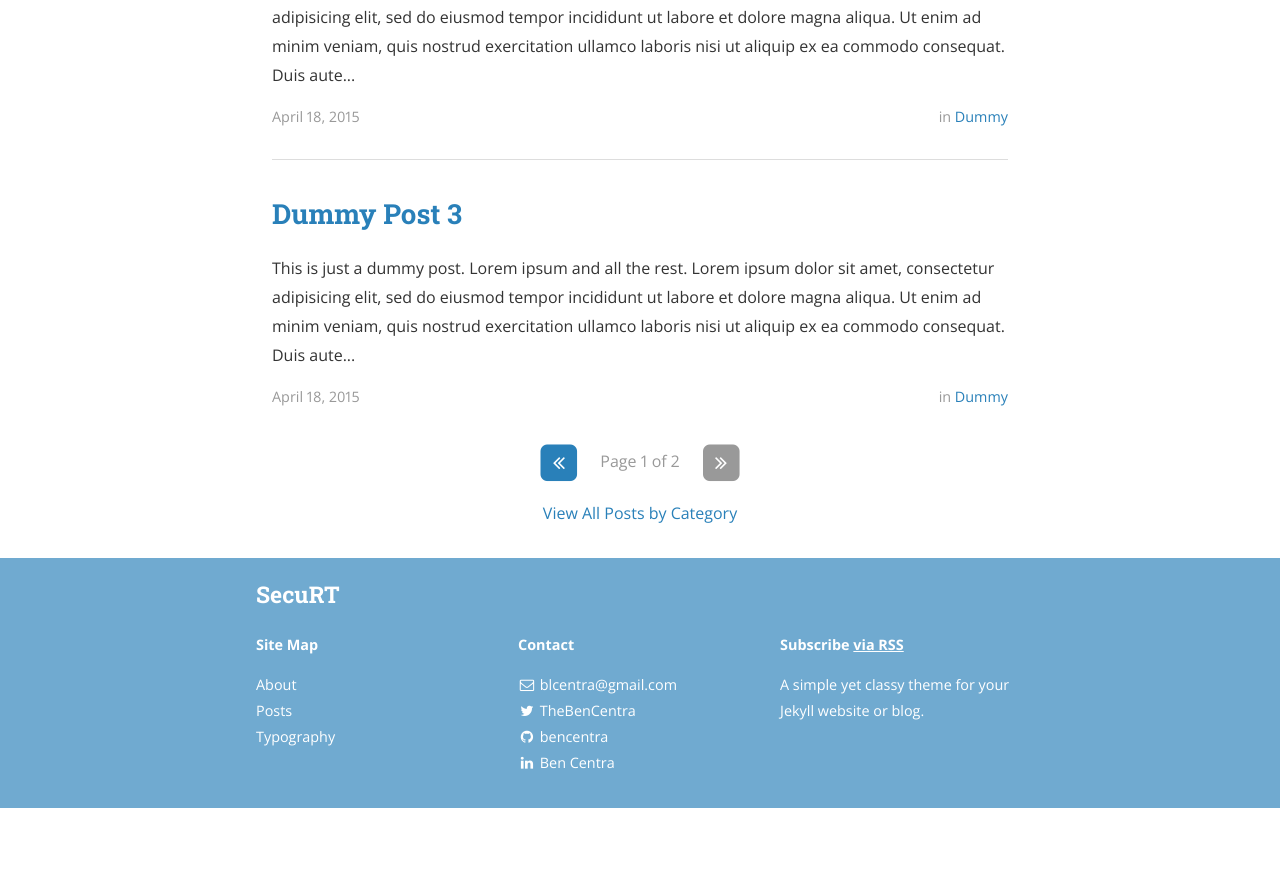
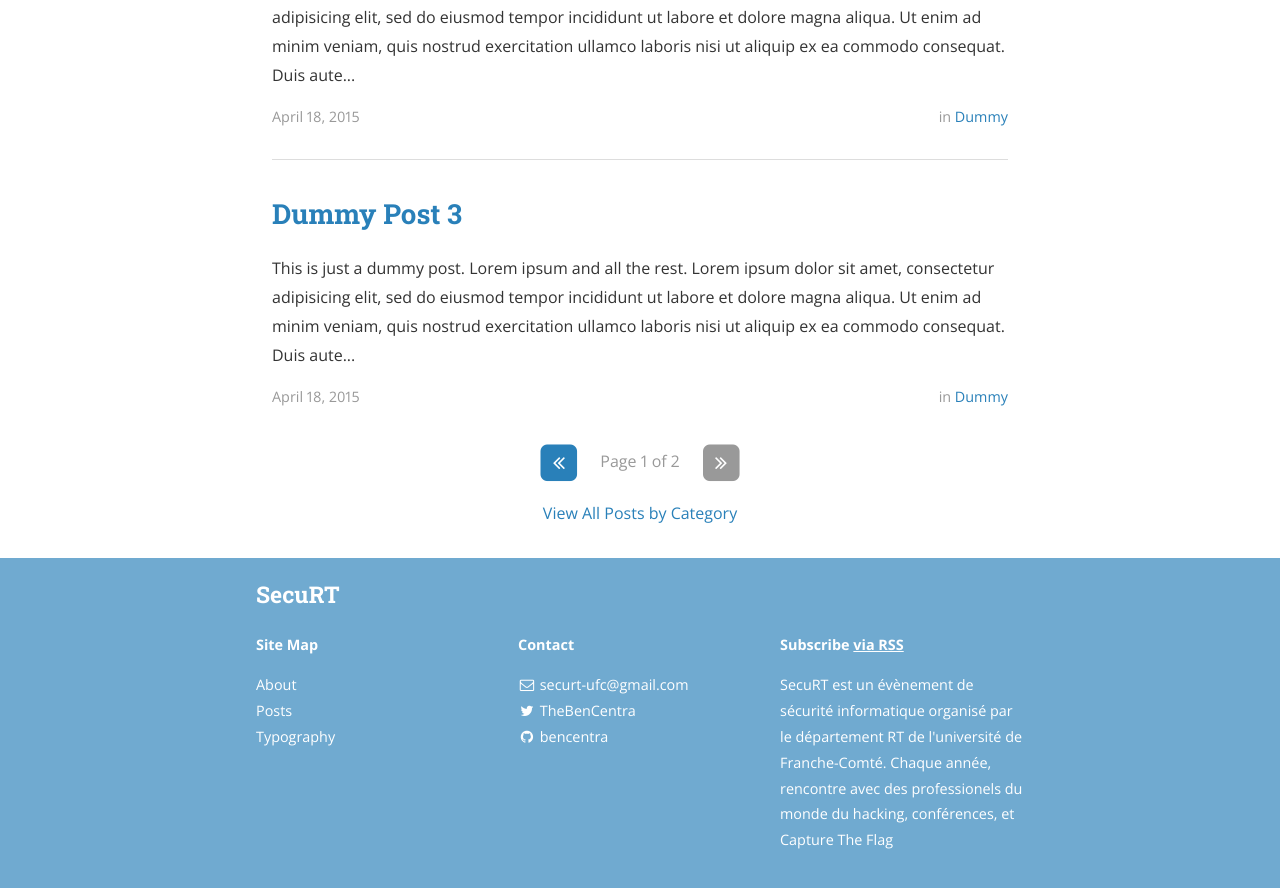
Before and after one commit to SecuRT/securt.github.io, a Jekyll site: the page built from index.html, in a window 1280 px wide and 900 px high, scrolled down 1437 px. Shown: the top 888 px of the window. Built offline with Jekyll 4.4.1, drawn with Linux system fonts in a browser that asks for light colours; nearby versions of some CDN libraries; the list of posts is cut into pages by our own code; a style sheet for code colours, icons or effects is not loaded; before the commit the page ends 2245 px from its top, so only the background shows below that; some of the changed lines change nothing that is shown; some of the changed text lies outside the part shown.

Commit message:
advanced configuration

```diff
--- a/_config.yml
+++ b/_config.yml
@@ -1,19 +1,16 @@
-# External gems
-gems:
-  - jekyll-archives # Sorry, not GitHub pages friendly!
-  - jekyll-sitemap
-
 exclude:
   - "/vendor/"
 
 # Site settings
 title: SecuRT
-subtitle: "A simple yet classy theme for your Jekyll website or blog"
-email: blcentra@gmail.com
-name: Ben Centra
+subtitle: "Conférences & Capture the flag"
+email: securt-ufc@gmail.com
+name: SecuRT
 description: >
-  A simple yet classy theme for your Jekyll website or blog.
-baseurl: "" # the subpath of your site, e.g. /blog/
+  SecuRT est un évènement de sécurité informatique organisé par le département RT de l'université de
+  Franche-Comté. Chaque année, rencontre avec des professionels du monde du hacking, conférences, et
+  Capture The Flag
+baseurl: "/" # the subpath of your site, e.g. /blog/
 url: "http://securt.github.io" # the base hostname & protocol for your site
 cover: "assets/header_image.jpg"
 logo: "assets/logo.jpg"
@@ -36,9 +33,6 @@ jekyll-archives:
 # Disqus comments
 disqus_shortname: bencentra
 
-# Google analytics
-# ga_tracking_id: "UA-XXXX-1"
-
 # Category descriptions (for archive pages)
 descriptions:
   - cat: jekyll
@@ -47,34 +41,12 @@ descriptions:
   - cat: dummy
     desc: "Just some placeholder posts, lorem ipsum and the rest."
 
-# Social icons and sharing options
-#
-# Social settings are used in two places:
-# * In the footer, as links to your personal profiles
-# * After each blog post for sharing widgets
-#
-# Example:
-#
-# social:
-#   - name: Twitter                         # Name of the service
-#     icon: twitter                         # Font Awesome icon to use (minus fa- prefix)
-#     username: "@TheBenCentra"             # (User) Name to display in the footer link
-#     url: https://twitter.com/TheBenCentra # URL of your profile (leave blank to not display in footer)
-#     desc: Follow me on Twitter            # Description to display as link title, etc
-#     share: true                           # Include in the "Share" section of posts
 social:
   - name: Twitter
     icon: twitter
     username: TheBenCentra
     url: https://twitter.com/TheBenCentra
     desc: Follow me on Twitter
-    share: true
-
-  - name: Facebook
-    icon: facebook
-    username: thebencentra
-    url:
-    desc: Friend me on Facebook
     share: true
 
   - name: GitHub
@@ -84,92 +56,7 @@ social:
     desc: Fork me on GitHub
     share: false
 
-  - name: LinkedIn
-    icon: linkedin
-    username: Ben Centra
-    url: https://www.linkedin.com/pub/ben-centra/47/769/60a
-    desc: Connect with me on LinkedIn
-    share: true
-
-  - name: Google+
-    icon: google-plus
-    username:
-    url:
-    desc: Add me to your Circles
-    share: true
-
-  - name: YouTube
-    icon: youtube
-    username:
-    url:
-    desc: Subscribe on YouTube
-    share: false
-
-  - name: Instagram
-    icon: instagram
-    username:
-    url:
-    desc: Follow me on Instagram
-    share: false
-
-  - name: Pinterest
-    icon: pinterest
-    username:
-    url:
-    desc: Follow me on Pinterest
-    share: true
-
-  - name: SoundCloud
-    icon: soundcloud
-    username:
-    url:
-    desc: Follow me on SoundCloud
-    share: false
-
-  - name: Tumblr
-    icon: tumblr
-    username:
-    url:
-    desc: Follow me on Tumblr
-    share: false
-
-  - name: Steam
-    icon: steam
-    username:
-    url:
-    desc: Friend me on Steam
-    share: false
-
-  - name: Dribbble
-    icon: dribbble
-    username:
-    url:
-    desc: Follow me on Dribble
-    share: false
-
-  - name: Vimeo
-    icon: vimeo-square
-    username:
-    url:
-    desc: Follow me on Vimeo
-    share: false
-
-  - name: Vine
-    icon: vine
-    username:
-    url:
-    desc: Follow me on Vine
-    share: false
-
-# Social sharing protocols
-# These are for automatically generating sharing metadata for FB and Twitter
-# OS Protocol is for sharing the source of your site, if you're interested. For more, see osprotocol.com
 protocols:
-    fb_image: "assets/logo.png"
-    fb_image_width: 612
-    fb_image_height: 605
-    fb_image_type: "image/png"
-
     twitter_image: "assets/logo.png"
 
     os_repo: "https://github.com/RichardLitt/wordhoardpress.com"
```
